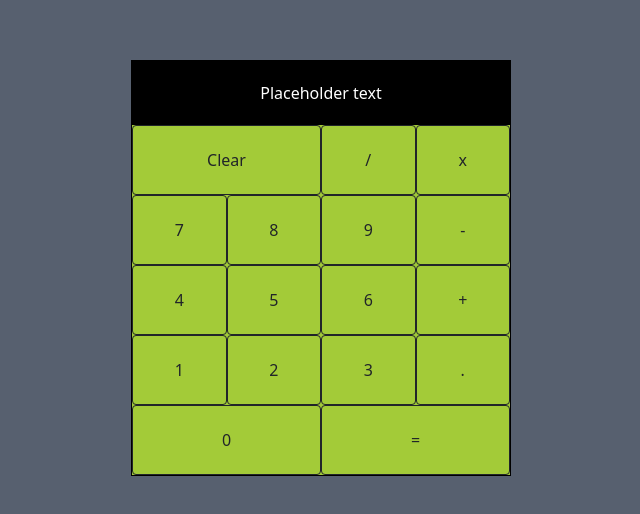
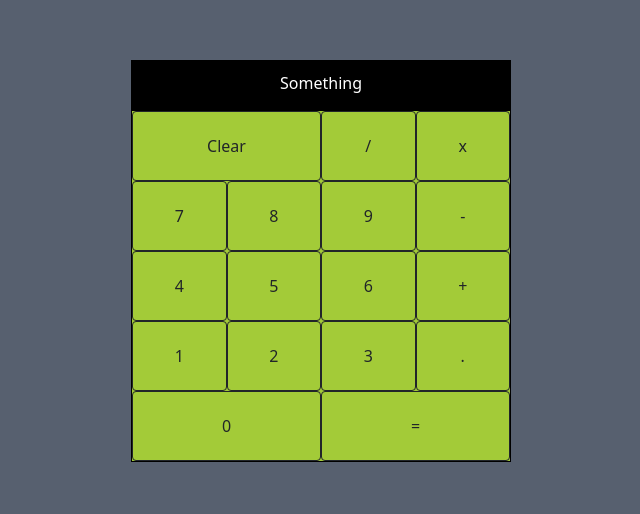
Before and after one commit to krstljrk/javascript-calculator-fcc, a React (Create React App) app: page / in a window 1280 px wide. Shown: the part 180-694 px from the top of the page, without its empty margins (319-959 px from the left). Built offline with nearby package versions, Linux system fonts and the light colour scheme.

Commit message:
Added initialize method to Clear btn

```diff
--- a/src/components/calculator.js
+++ b/src/components/calculator.js
@@ -5,18 +5,26 @@ export default class Calculator extends Component {
     constructor(props) {
         super(props);
         this.state = {
-            displayText: "Placeholder text"
+            display: 'Something'
         }
+
+        this.initialize = this.initialize.bind(this);
+    }
+
+    initialize = () => {
+        this.setState({
+            display: ' '
+        })
     }
 
     render() {
         return (
             <div className="calculator-container">
-                <div className="display text-center">{this.state.displayText}</div>
+                <div className="display text-center">{this.state.display}</div>
                 <div className="buttons-container">
                     <div className="row g-0">
                         <div className="col-6 d-flex">
-                            <button className="btn btn-outline-dark flex-fill">Clear</button>
+                            <button className="btn btn-outline-dark flex-fill" onClick={this.initialize}>Clear</button>
                         </div>
                         <div className="col-3 d-flex">
                             <button className="btn btn-outline-dark flex-fill">/</button>
--- a/src/stylesheets/styles.scss
+++ b/src/stylesheets/styles.scss
@@ -31,7 +31,8 @@ body {
         .display {
             background-color: black;
             color: white;
-            @include equal-padding(20px)
+            height: 50px;
+            padding-top: 10px;
         }
 
         .buttons-container {
```
